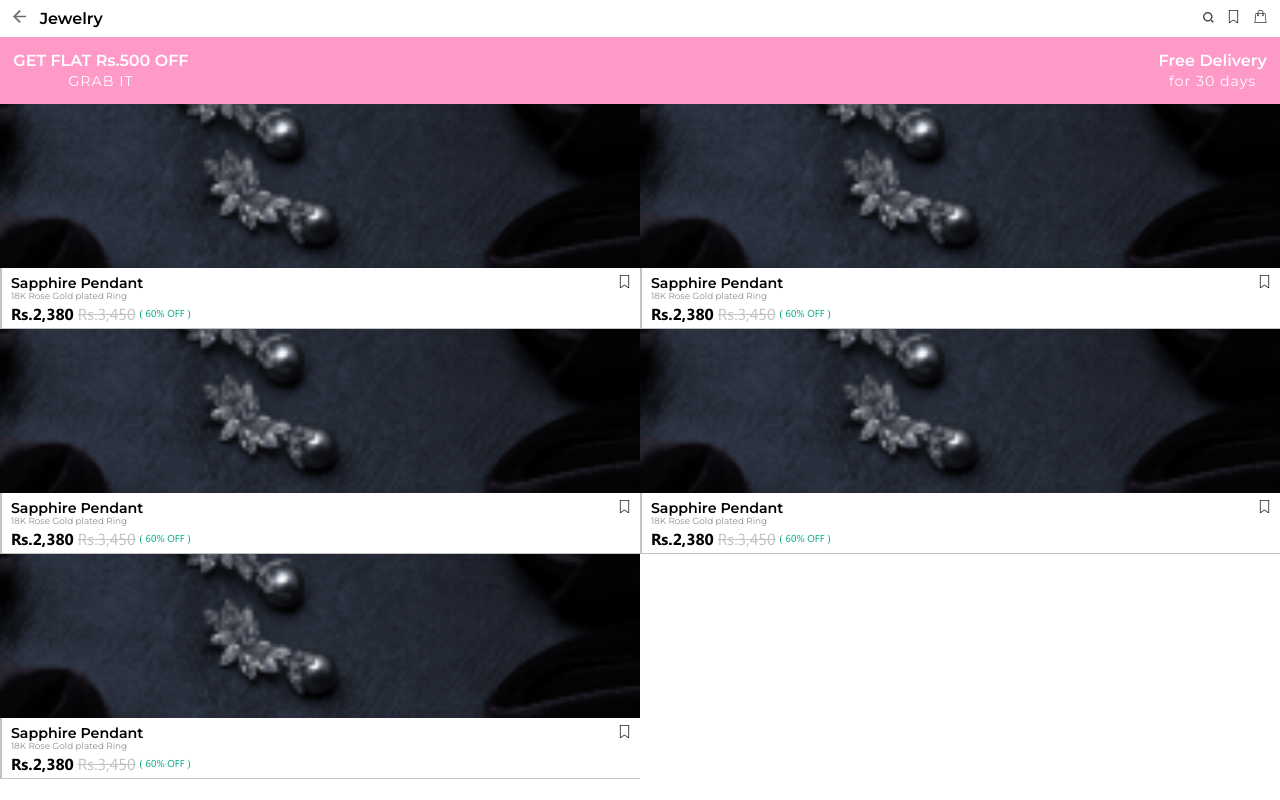
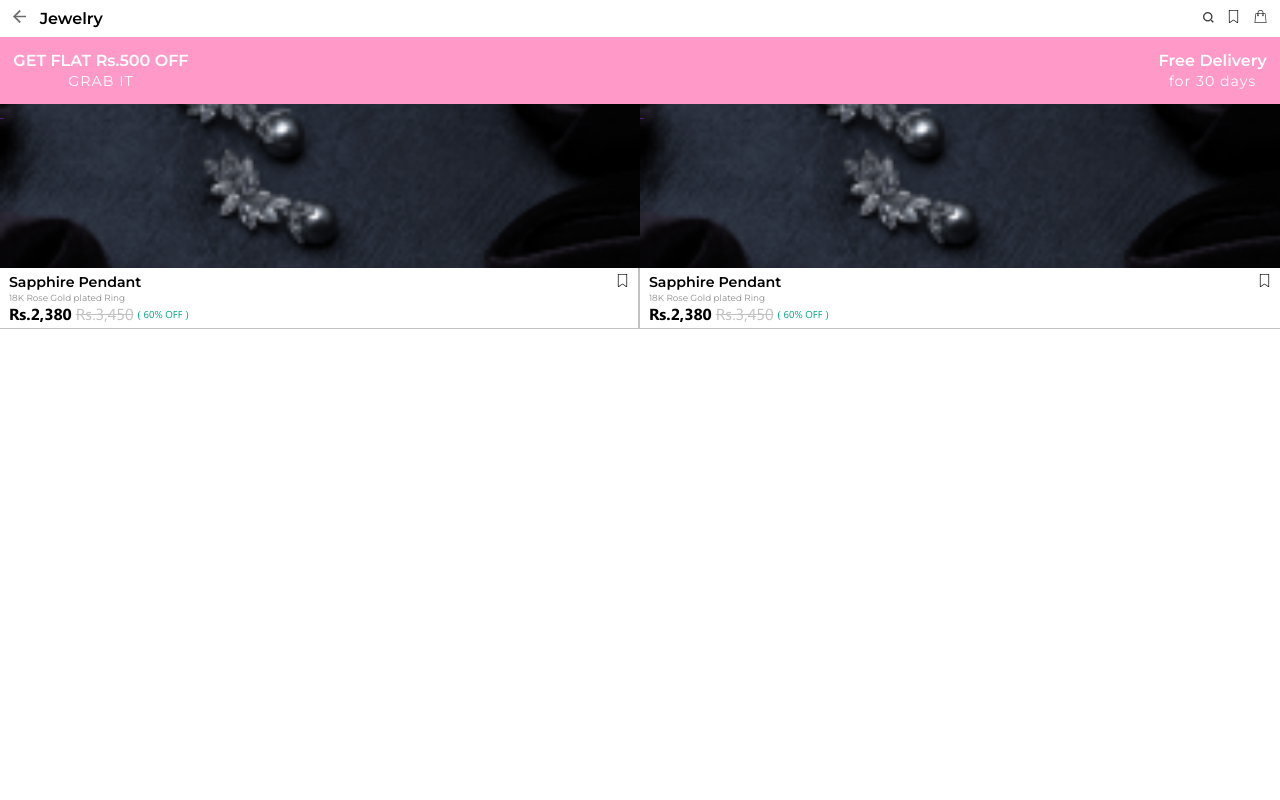
Before and after one commit to gbasinal/kuberlo, a plain HTML site: page Collection.html in a window 1280 px wide. Drawn offline with Linux system fonts and the light colour scheme; a script that the page names is missing.

Commit message:
update: fixed border issues

```diff
--- a/Collection.html
+++ b/Collection.html
@@ -55,29 +55,7 @@
     <div class="product-wrapper">
 
       <div class="item-wrapper">
-        <div class="product-image-bgStyle" style="background-image: url('assets/img/product/product.png')">&nbsp;</div>
-        <div class="product-content-wrapper">
-          <div class="product-title-wrapper">
-            <h4>Sapphire Pendant</h4>
-            <div class="product-icon-wrapper">
-              <a href="#"><img src="assets/img/icons/bookmark.png" alt=""></a>
-            </div>
-          </div>
-          <div class="product-description-wrapper">
-            <h5>18K Rose Gold plated Ring</h5>
-          </div>
-          <div class="product-price-wrapper">
-            <div class="price-wrapper">
-              <h3 class="product-price">Rs.2,380</h3>
-              <h3 class="product-price discount">Rs.3,450</h3>
-            </div>
-            <p class="discount-detail">( 60% OFF )</p>
-          </div>
-        </div>
-      </div>
-
-      <div class="item-wrapper">
-        <div class="product-image-bgStyle" style="background-image: url('assets/img/product/product.png')">&nbsp;</div>
+        <a href=""><div class="product-image-bgStyle" style="background-image: url('assets/img/product/product.png')">&nbsp;</div></a>
         <div class="product-content-wrapper">
           <div class="product-title-wrapper">
             <h4>Sapphire Pendant</h4>
@@ -98,49 +76,7 @@
         </div>
       </div>
       <div class="item-wrapper">
-        <div class="product-image-bgStyle" style="background-image: url('assets/img/product/product.png')">&nbsp;</div>
-        <div class="product-content-wrapper">
-          <div class="product-title-wrapper">
-            <h4>Sapphire Pendant</h4>
-            <div class="product-icon-wrapper">
-              <a href="#"><img src="assets/img/icons/bookmark.png" alt=""></a>
-            </div>
-          </div>
-          <div class="product-description-wrapper">
-            <h5>18K Rose Gold plated Ring</h5>
-          </div>
-          <div class="product-price-wrapper">
-            <div class="price-wrapper">
-              <h3 class="product-price">Rs.2,380</h3>
-              <h3 class="product-price discount">Rs.3,450</h3>
-            </div>
-            <p class="discount-detail">( 60% OFF )</p>
-          </div>
-        </div>
-      </div>
-      <div class="item-wrapper">
-        <div class="product-image-bgStyle" style="background-image: url('assets/img/product/product.png')">&nbsp;</div>
-        <div class="product-content-wrapper">
-          <div class="product-title-wrapper">
-            <h4>Sapphire Pendant</h4>
-            <div class="product-icon-wrapper">
-              <a href="#"><img src="assets/img/icons/bookmark.png" alt=""></a>
-            </div>
-          </div>
-          <div class="product-description-wrapper">
-            <h5>18K Rose Gold plated Ring</h5>
-          </div>
-          <div class="product-price-wrapper">
-            <div class="price-wrapper">
-              <h3 class="product-price">Rs.2,380</h3>
-              <h3 class="product-price discount">Rs.3,450</h3>
-            </div>
-            <p class="discount-detail">( 60% OFF )</p>
-          </div>
-        </div>
-      </div>
-      <div class="item-wrapper">
-        <div class="product-image-bgStyle" style="background-image: url('assets/img/product/product.png')">&nbsp;</div>
+        <a href=""><div class="product-image-bgStyle" style="background-image: url('assets/img/product/product.png')">&nbsp;</div></a>
         <div class="product-content-wrapper">
           <div class="product-title-wrapper">
             <h4>Sapphire Pendant</h4>
--- a/assets/scss/custom/components/_product.scss
+++ b/assets/scss/custom/components/_product.scss
@@ -8,10 +8,16 @@
         .item-wrapper {
             width: 50%;
             border-bottom: 1px solid $grey;
+            &:nth-child(2n){
+                .product-content-wrapper {
+                    border-right: 0;
+                }
+            }
             .product-image-bgStyle {
                 @include bgSettings(cover, no-repeat, center);
                 height: em(185);
                 width: 100%;
+                cursor: pointer;
             }
             .product-content-wrapper {
                 height: em(67);
@@ -20,11 +26,13 @@
                 display: flex;
                 flex-direction: column;
                 justify-content: center;
-                border-left : 2px solid $grey;
+                border-right : 2px solid $grey;
+
                 .product-title-wrapper {
                     display: flex;
                     justify-content: space-between;
                     align-items: center;
+                    margin-bottom: 3px;
                     h4 {
                         font-weight: 600;
                         letter-spacing: 0;
@@ -35,7 +43,7 @@
                     }
                 }
                 .product-description-wrapper{
-                    margin-bottom: 5px;
+                    margin-bottom: 3px;
                   h5 {
 
                  }
```
Also changed, not shown: assets/css/build.css, 1 other file.
